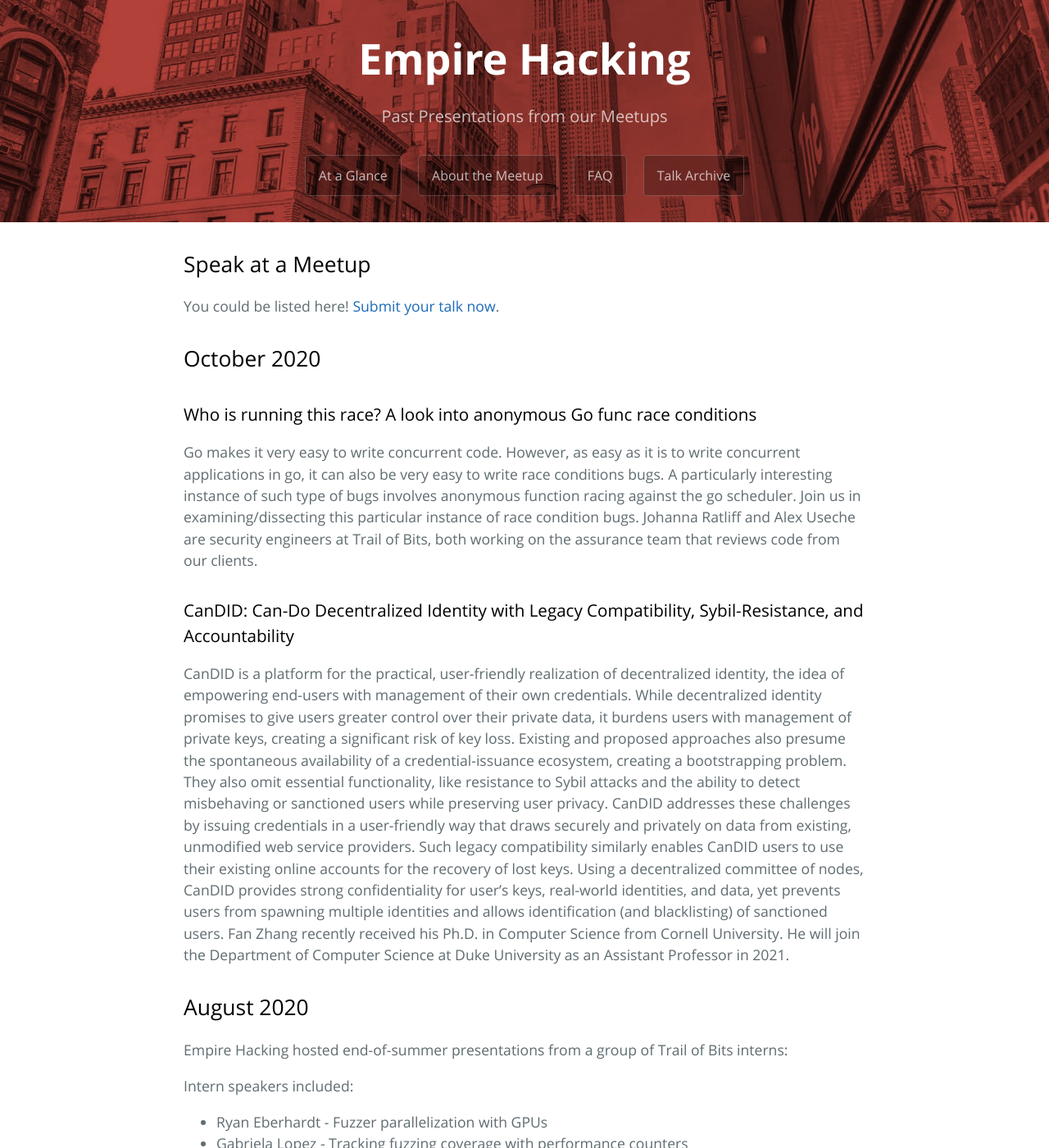
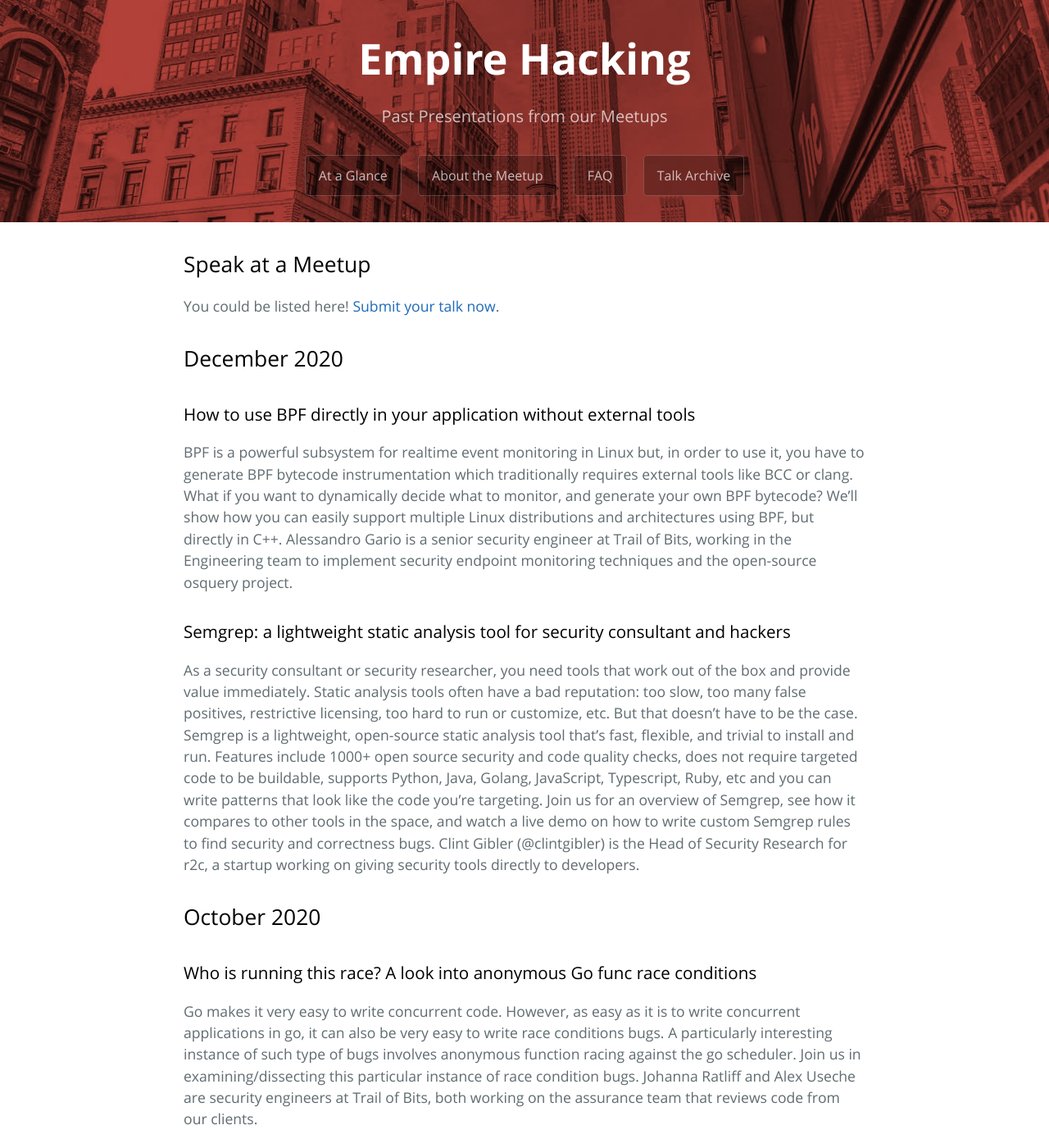
Before and after one commit to trailofbits/empirehacking.nyc, a Jekyll site: the page built from archive.md, in a window 1280 px wide and 1400 px high. Shown: the whole window at 82% size. Built offline with Jekyll 4.4.1, drawn with Linux system fonts in a browser that asks for light colours; comment, search, counter and statistics services are not loaded.

Commit message:
Update archive.md

```diff
--- a/archive.md
+++ b/archive.md
@@ -8,6 +8,14 @@ permalink: /archive/
 ## Speak at a Meetup
 
 You could be listed here! [Submit your talk now](/about/#speak-at-a-meetup).
+
+## December 2020
+
+### How to use BPF directly in your application without external tools
+BPF is a powerful subsystem for realtime event monitoring in Linux but, in order to use it, you have to generate BPF bytecode instrumentation which traditionally requires external tools like BCC or clang. What if you want to dynamically decide what to monitor, and generate your own BPF bytecode? We'll show how you can easily support multiple Linux distributions and architectures using BPF, but directly in C++. Alessandro Gario is a senior security engineer at Trail of Bits, working in the Engineering team to implement security endpoint monitoring techniques and the open-source osquery project.
+
+### Semgrep: a lightweight static analysis tool for security consultant and hackers
+As a security consultant or security researcher, you need tools that work out of the box and provide value immediately. Static analysis tools often have a bad reputation: too slow, too many false positives, restrictive licensing, too hard to run or customize, etc. But that doesn't have to be the case. Semgrep is a lightweight, open-source static analysis tool that's fast, flexible, and trivial to install and run. Features include 1000+ open source security and code quality checks, does not require targeted code to be buildable, supports Python, Java, Golang, JavaScript, Typescript, Ruby, etc and you can write patterns that look like the code you're targeting. Join us for an overview of Semgrep, see how it compares to other tools in the space, and watch a live demo on how to write custom Semgrep rules to find security and correctness bugs. Clint Gibler (@clintgibler) is the Head of Security Research for r2c, a startup working on giving security tools directly to developers.
 
 ## October 2020
 
```
